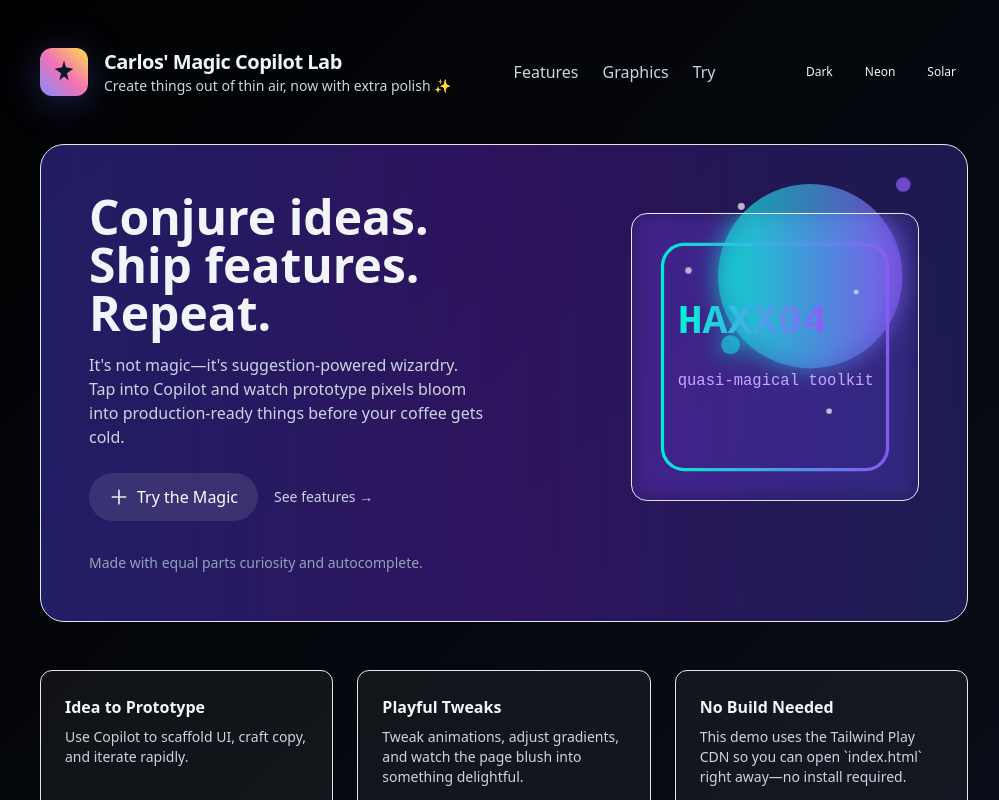
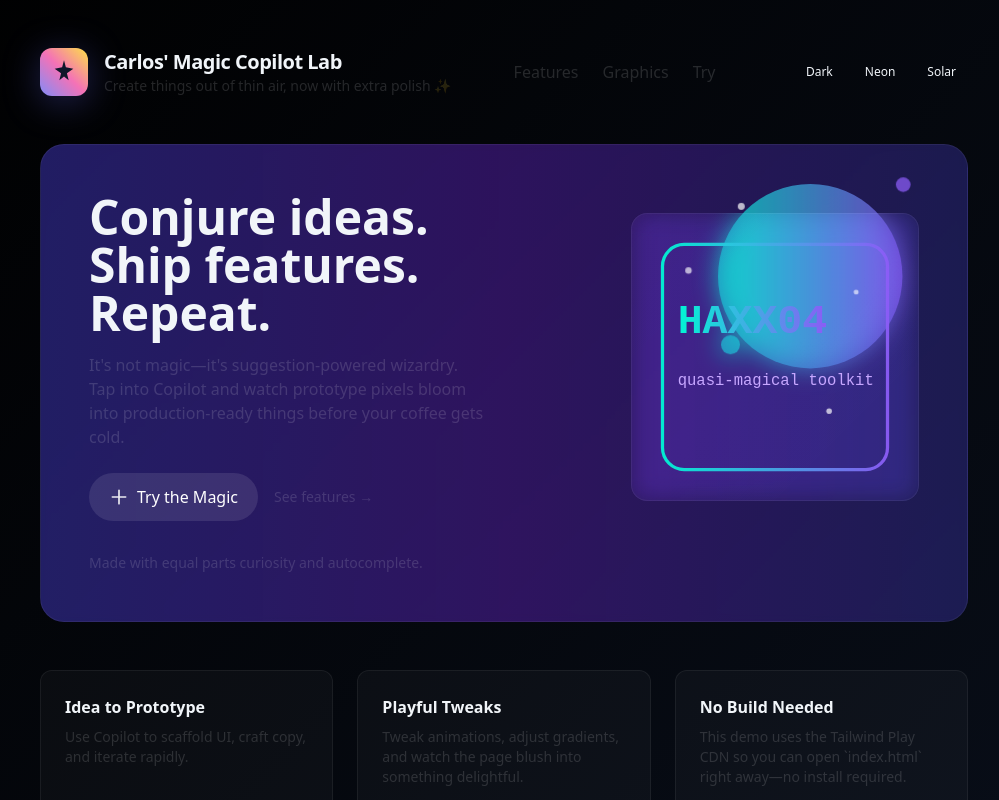
Before and after one commit to franzetti-pursuit/Carlos-Magic-Copilot-Lab, a plain HTML site: page index.html in a window 1280 px wide. Both pictures are taken after a click on the button "Dark". Shown: the top 800 px of the page, without its empty margins (136-1135 px from the left). Drawn offline with nearby package versions, Linux system fonts and the light colour scheme.

Commit message:
These are my changes to the project documentation and homepage layout.

```diff
--- a/index.html
+++ b/index.html
@@ -14,6 +14,10 @@
 		    --accent-1: #00f5d4;
 		    --accent-2: #8b5cf6;
 		    --muted: rgba(255,255,255,0.18);
+		    --text: #e6eef8;
+		    --card-bg: rgba(255,255,255,0.03);
+		    --panel-bg: rgba(255,255,255,0.02);
+		    --border: rgba(255,255,255,0.06);
 		  }
 
 		  /* Theme variants */
@@ -39,12 +43,27 @@
 		    --accent-1: #ffd166;
 		    --accent-2: #ef476f;
 		    --muted: rgba(0,0,0,0.12);
+		    --text: #fff7e6;
+		    --card-bg: rgba(255,255,255,0.02);
+		    --panel-bg: rgba(255,255,255,0.015);
+		    --border: rgba(255,255,255,0.04);
 		  }
+
+		  /* Dark and Neon theme tweaks */
+		  .theme-dark { --text: #e6eef8; --card-bg: rgba(255,255,255,0.03); --panel-bg: rgba(255,255,255,0.02); --border: rgba(255,255,255,0.06); }
+		  .theme-neon { --text: #eaf8ff; --card-bg: rgba(255,255,255,0.02); --panel-bg: rgba(255,255,255,0.015); --border: rgba(255,255,255,0.05); }
 
 		  /* Use CSS variables in gradients */
 		  .bg-dynamic {
 		    background-image: linear-gradient(135deg, var(--bg-start), var(--bg-end));
 		  }
+
+		  /* Map some common Tailwind utility classes to our theme variables */
+		  body { color: var(--text); }
+		  .text-slate-300, .text-slate-400 { color: var(--muted) !important; }
+		  .bg-white\/5 { background-color: var(--card-bg) !important; }
+		  .bg-white\/3 { background-color: var(--panel-bg) !important; }
+		  .border-white\/6 { border-color: var(--border) !important; }
 
 		  /* Reveal animations */
 		  @keyframes slideUpFade { from { transform: translateY(12px); opacity: 0 } to { transform: translateY(0); opacity: 1 } }
@@ -224,6 +243,48 @@
 			<footer class="mt-12 text-sm text-slate-400">Made with suggestions and a dash of silliness. Feedback welcome!</footer>
 		</main>
 
-			<!-- download script removed -->
+			<!-- Theme switcher script: apply, persist, and replay animations -->
+			<script>
+				(function(){
+					const THEME_KEY = 'site-theme';
+					const themeButtons = document.querySelectorAll('.theme-btn');
+					function setAriaPressed(activeTheme){
+						themeButtons.forEach(b => b.setAttribute('aria-pressed', b.getAttribute('data-theme') === activeTheme));
+					}
+
+					function applyTheme(theme){
+						document.body.classList.remove('theme-dark','theme-neon','theme-solar');
+						document.body.classList.add(theme);
+						setAriaPressed(theme);
+						try{ localStorage.setItem(THEME_KEY, theme); }catch(e){}
+						// replay reveal animations
+						replayReveals();
+					}
+
+					function replayReveals(){
+						document.querySelectorAll('.reveal').forEach((el) => {
+							el.classList.remove('reveal');
+							// force reflow
+							void el.offsetWidth;
+							el.classList.add('reveal');
+						});
+					}
+
+					// attach listeners
+					themeButtons.forEach(btn => btn.addEventListener('click', (e) => {
+						const chosen = e.currentTarget.getAttribute('data-theme');
+						applyTheme(chosen);
+					}));
+
+					// init from storage or existing class on body
+					const saved = (function(){try{return localStorage.getItem(THEME_KEY);}catch(e){return null}})();
+					if(saved) applyTheme(saved);
+					else {
+						// ensure aria reflects the current body class
+						const current = ['theme-dark','theme-neon','theme-solar'].find(c => document.body.classList.contains(c)) || 'theme-dark';
+						setAriaPressed(current);
+					}
+				})();
+			</script>
 	</body>
 </html>
```
Also changed, not shown: 1 other file.
